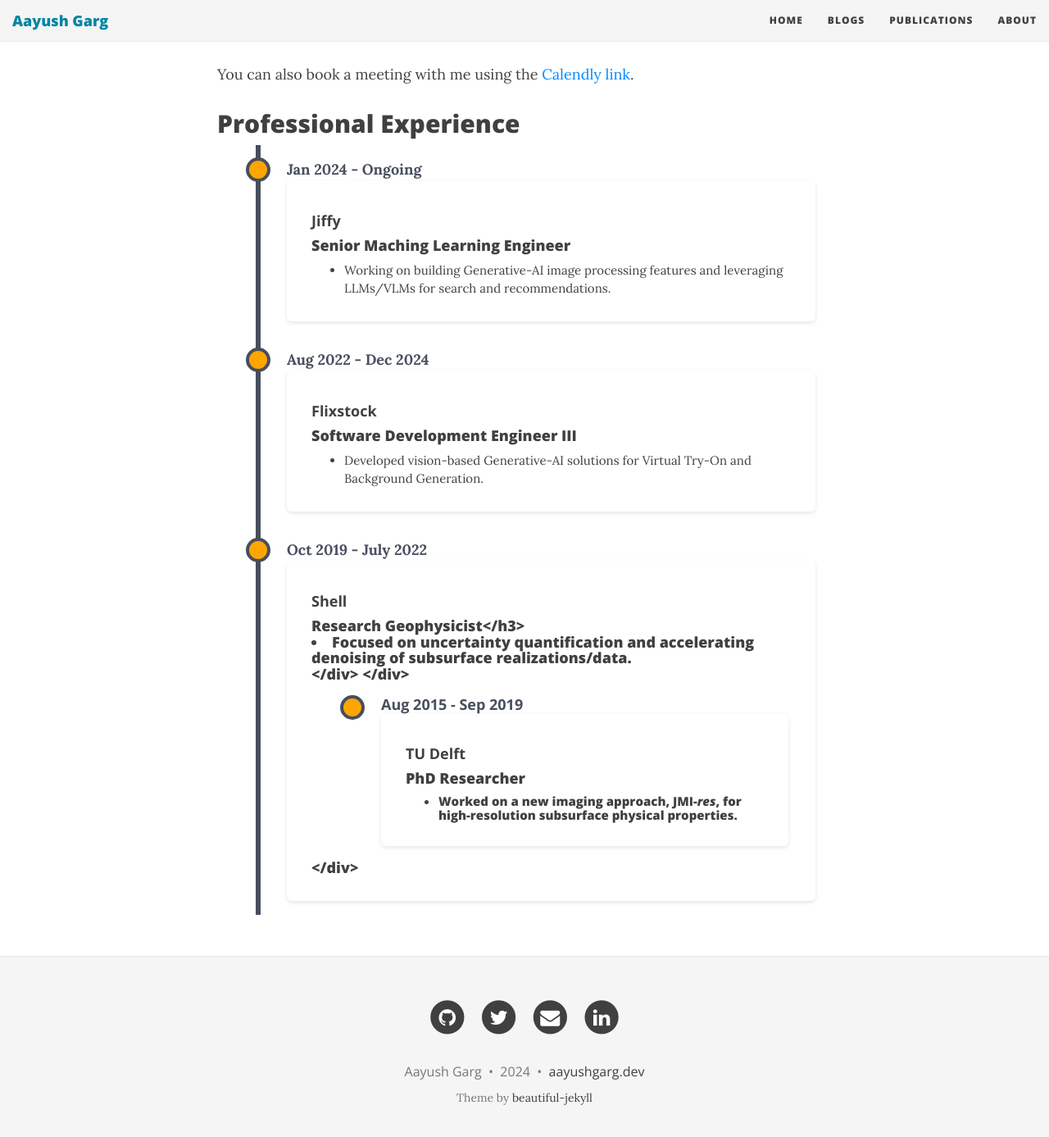
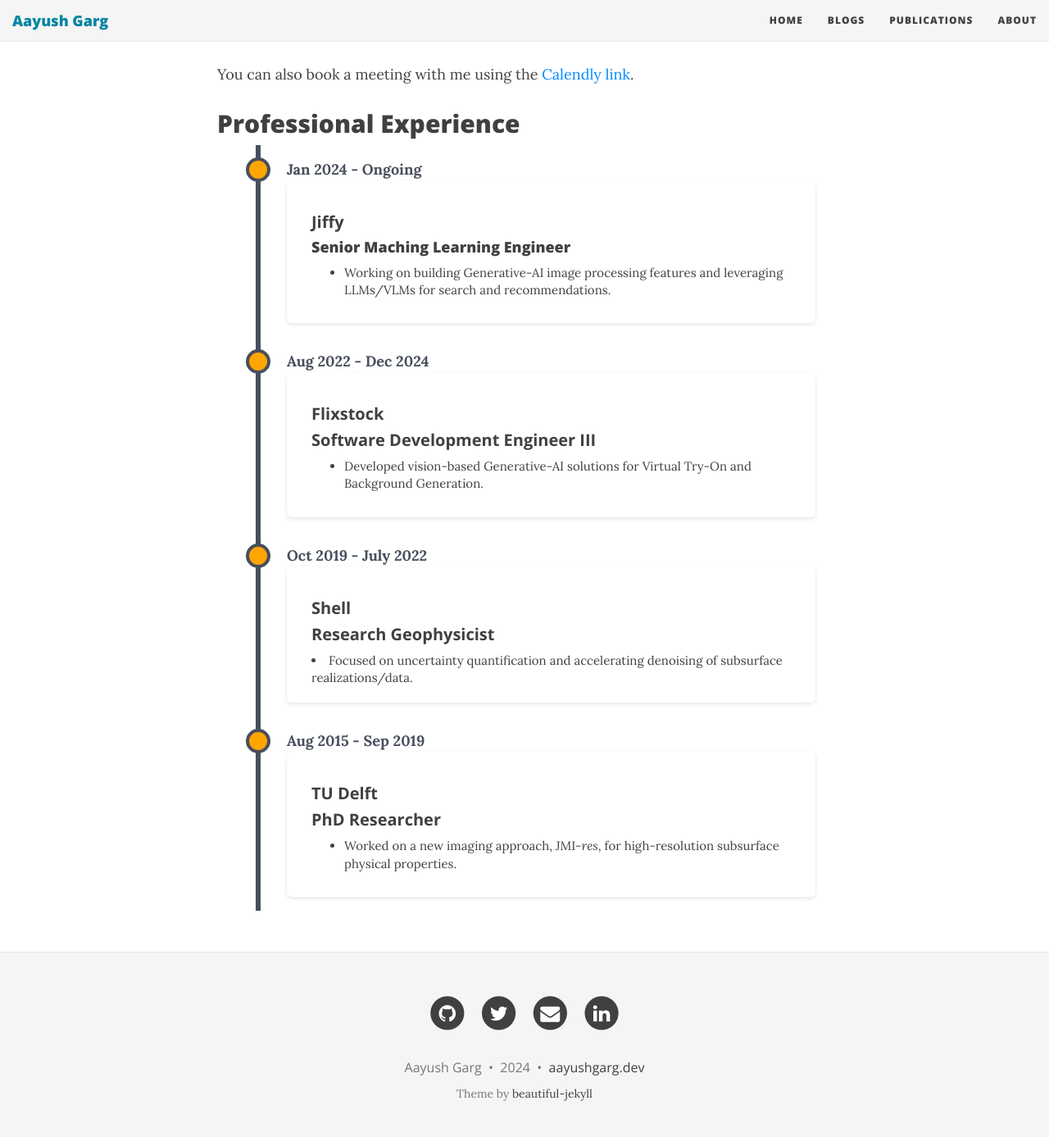
Before and after one commit to garg-aayush/garg-aayush.github.io, a Jekyll site: the page built from about.md, in a window 1280 px wide and 1400 px high, scrolled down 809 px. Shown: the top 1387 px of the window at 82% size. Built offline with Jekyll 4.4.1, drawn with Linux system fonts in a browser that asks for light colours; nearby versions of some CDN libraries.

Commit message:
Update about section, add timeline

```diff
--- a/about.md
+++ b/about.md
@@ -73,6 +73,10 @@
 }
 .custom-font {
   font-weight: 700;
+  font-size: 20px;
+}
+.custom-font2 {
+  font-weight: 650;
   font-size: 18px;
 }
 </style>
@@ -95,7 +99,7 @@
 <div class="timeline-date">Aug 2022 - Dec 2024</div>
 <div class="timeline-content">
 	<h3 class="custom-font">Flixstock</h3>
-	<h4>Software Development Engineer III</h4>
+	<h4 class="custom-font">Software Development Engineer III</h4>
 	<ul>
 	<li>Developed vision-based Generative-AI solutions for Virtual Try-On and Background Generation.</li>
 	</ul>
@@ -106,7 +110,7 @@
     <div class="timeline-date">Oct 2019 - July 2022</div>
     <div class="timeline-content">
       <h3 class="custom-font">Shell</h3>
-      <h4 >Research Geophysicist</h3>
+      <h4 class="custom-font">Research Geophysicist</h4>
       <li>Focused on uncertainty quantification and accelerating denoising of subsurface realizations/data.</li>
     </div>
 </div>
@@ -115,7 +119,7 @@
     <div class="timeline-date">Aug 2015 - Sep 2019</div>
     <div class="timeline-content">
       <h3 class="custom-font">TU Delft</h3>
-      <h4>PhD Researcher</h4>
+      <h4 class="custom-font">PhD Researcher</h4>
       <ul>
         <li>Worked on a new imaging approach, JMI-<i>res</i>, for high-resolution subsurface physical properties.</li>
       </ul>
```
